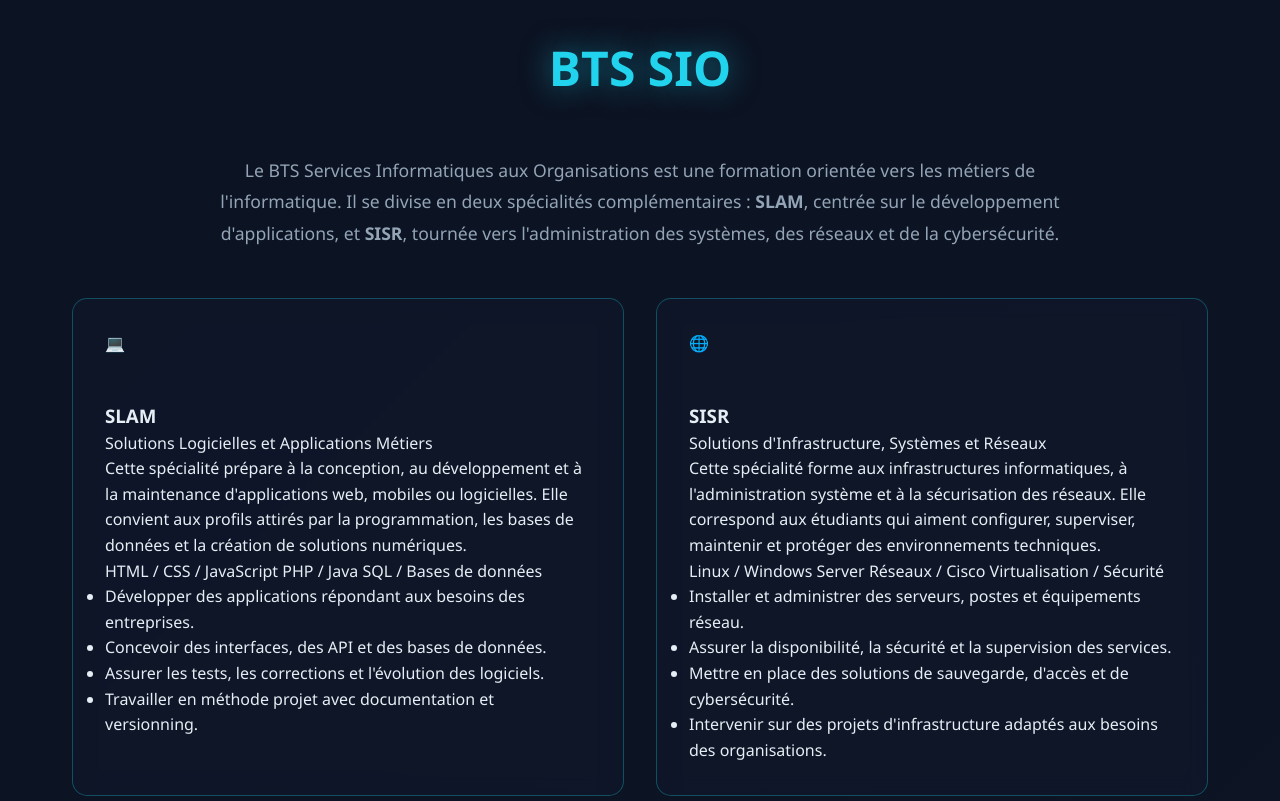
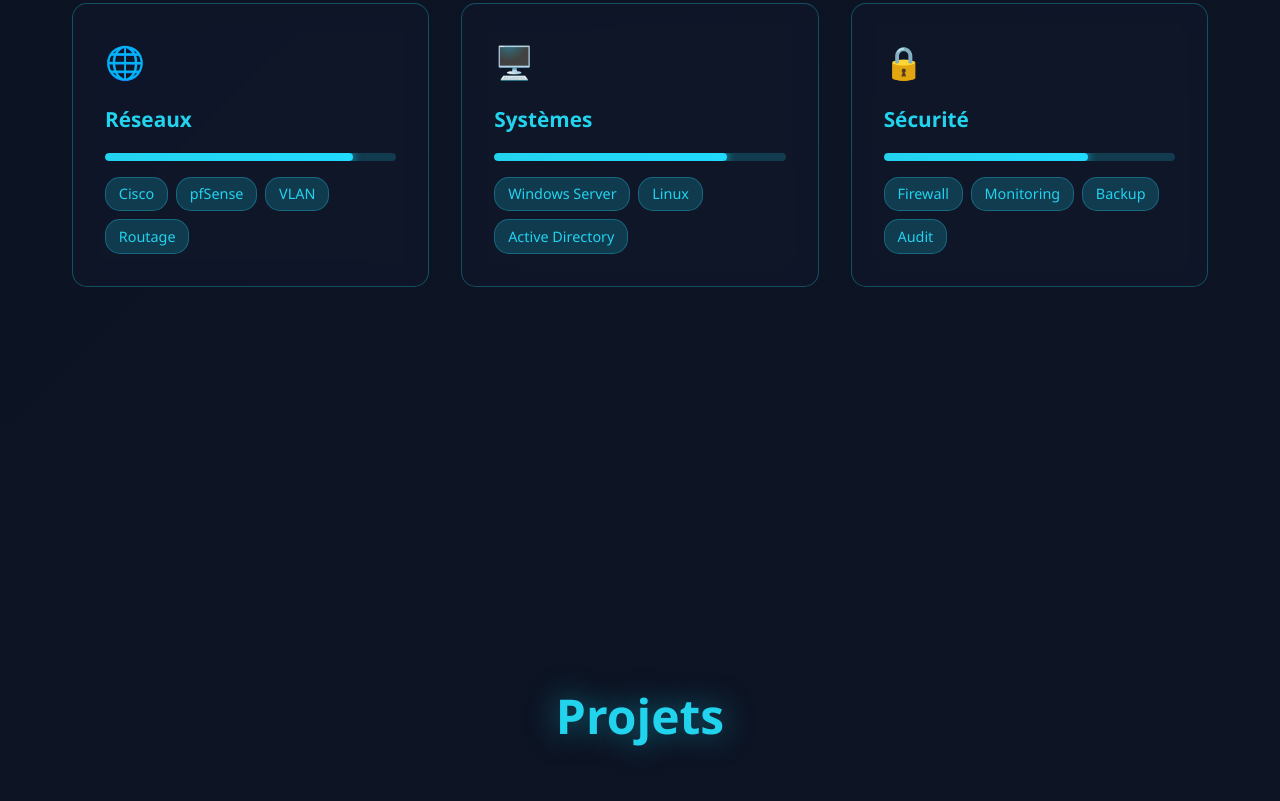
Before and after one commit to Mouchoux/portfolio, a plain HTML site: page index.html in a window 1280 px wide. Shown: the part 2117-2918 px from the top of the page. Drawn offline with Linux system fonts and the light colour scheme.

Commit message:
depot
Removed the 'À propos' and 'BTS SIO' sections from the HTML file, streamlining the content.

```diff
--- a/index.html
+++ b/index.html
@@ -926,91 +926,7 @@
     </section>
 
     <!-- À propos Section -->
-    <section id="apropos">
-        <h2 class="section-title fade-in">À propos</h2>
-        <div style="max-width: 800px; margin: 0 auto; text-align: center;">
-            <p style="font-size: 1.2rem; margin-bottom: 2rem; color: var(--text-secondary);" class="fade-in">
-                Passionné par les technologies de l'information, je me spécialise dans l'administration des systèmes et réseaux.
-                Mon parcours en BTS SIO option SISR me permet d'acquérir les compétences techniques nécessaires pour
-                concevoir, installer et maintenir des infrastructures informatiques robustes et sécurisées.
-            </p>
-
-            <div class="skills-grid">
-                <div class="skill-card fade-in">
-                    <div class="skill-icon">🎯</div>
-                    <h3>Objectifs</h3>
-                    <p>Devenir un expert en infrastructure IT et contribuer à la transformation numérique des entreprises.</p>
-                </div>
-                <div class="skill-card fade-in">
-                    <div class="skill-icon">📚</div>
-                    <h3>Formation</h3>
-                    <p>BTS SIO SISR en cours, formations certifiantes Cisco CCNA et Microsoft en préparation.</p>
-                </div>
-                <div class="skill-card fade-in">
-                    <div class="skill-icon">💡</div>
-                    <h3>Passion</h3>
-                    <p>Veille technologique active, expérimentation de nouvelles solutions d'infrastructure.</p>
-                </div>
-            </div>
-        </div>
-    </section>
-
-    <!-- Section BTS SIO (isoler et autonome) -->
-<section id="bts-sio">
-    <h2 class="section-title fade-in">BTS SIO</h2>
-
-    <div class="bts-intro fade-in">
-        <p>
-            Le BTS Services Informatiques aux Organisations est une formation orientée vers les métiers de l'informatique.
-            Il se divise en deux spécialités complémentaires : <strong>SLAM</strong>, centrée sur le développement d'applications,
-            et <strong>SISR</strong>, tournée vers l'administration des systèmes, des réseaux et de la cybersécurité.
-        </p>
-    </div>
-
-    <div class="bts-grid">
-        <article class="bts-card fade-in" aria-labelledby="slam-title">
-            <div class="bts-icon" aria-hidden="true">💻</div>
-            <h3 id="slam-title">SLAM</h3>
-            <p class="bts-subtitle">Solutions Logicielles et Applications Métiers</p>
-            <p>
-                Cette spécialité prépare à la conception, au développement et à la maintenance d'applications web, mobiles ou logicielles.
-                Elle convient aux profils attirés par la programmation, les bases de données et la création de solutions numériques.
-            </p>
-            <div class="bts-pill-list">
-                <span class="bts-pill">HTML / CSS / JavaScript</span>
-                <span class="bts-pill">PHP / Java</span>
-                <span class="bts-pill">SQL / Bases de données</span>
-            </div>
-            <ul class="bts-list">
-                <li>Développer des applications répondant aux besoins des entreprises.</li>
-                <li>Concevoir des interfaces, des API et des bases de données.</li>
-                <li>Assurer les tests, les corrections et l'évolution des logiciels.</li>
-                <li>Travailler en méthode projet avec documentation et versionning.</li>
-            </ul>
-        </article>
-
-        <article class="bts-card fade-in" aria-labelledby="sisr-title">
-            <div class="bts-icon" aria-hidden="true">🌐</div>
-            <h3 id="sisr-title">SISR</h3>
-            <p class="bts-subtitle">Solutions d'Infrastructure, Systèmes et Réseaux</p>
-            <p>
-                Cette spécialité forme aux infrastructures informatiques, à l'administration système et à la sécurisation des réseaux.
-                Elle correspond aux étudiants qui aiment configurer, superviser, maintenir et protéger des environnements techniques.
-            </p>
-            <div class="bts-pill-list">
-                <span class="bts-pill">Linux / Windows Server</span>
-                <span class="bts-pill">Réseaux / Cisco</span>
-                <span class="bts-pill">Virtualisation / Sécurité</span>
-            </div>
-            <ul class="bts-list">
-                <li>Installer et administrer des serveurs, postes et équipements réseau.</li>
-                <li>Assurer la disponibilité, la sécurité et la supervision des services.</li>
-                <li>Mettre en place des solutions de sauvegarde, d'accès et de cybersécurité.</li>
-                <li>Intervenir sur des projets d'infrastructure adaptés aux besoins des organisations.</li>
-            </ul>
-        </article>
-    </div>
-</section>
+
 
 
 
```
